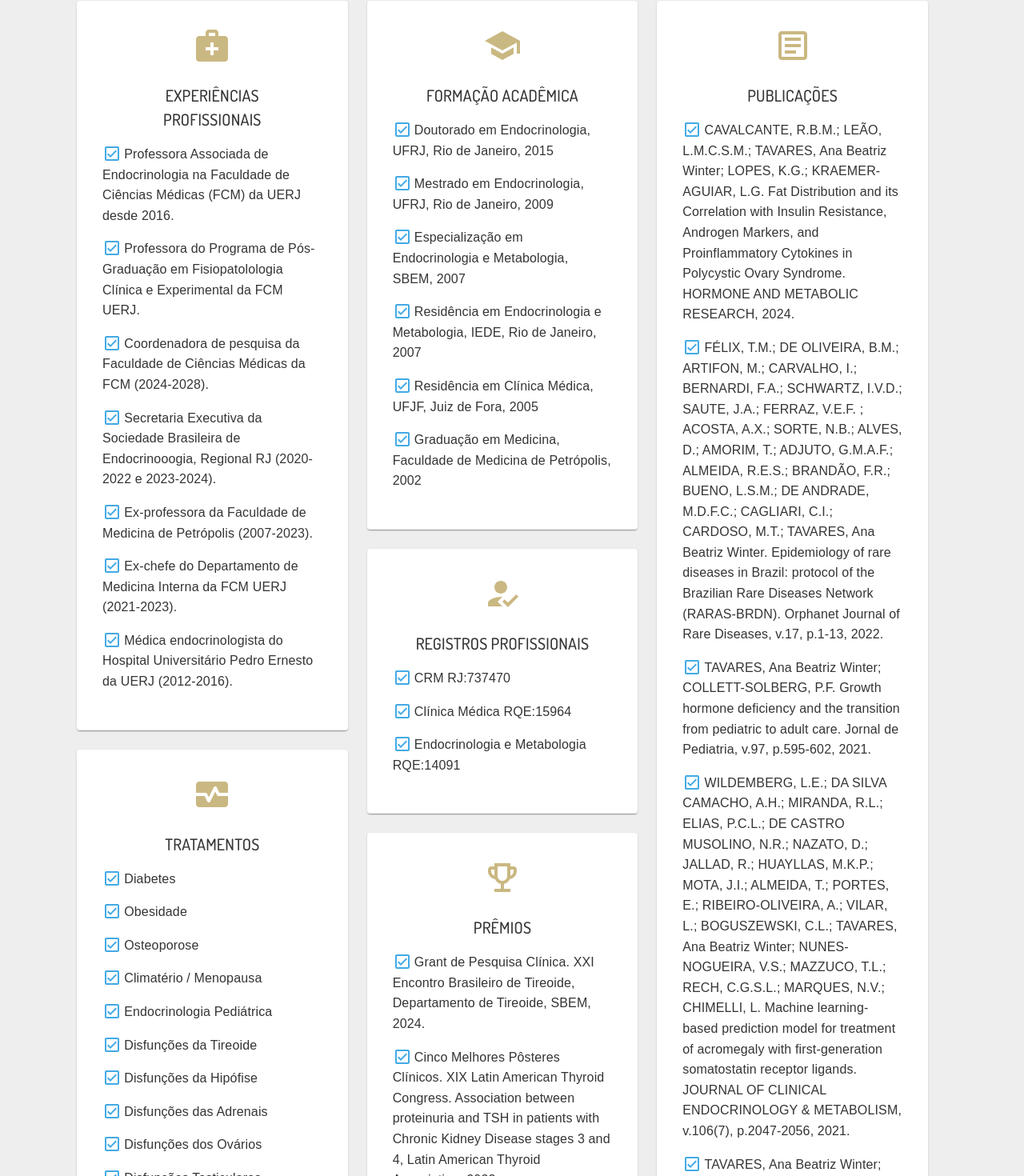
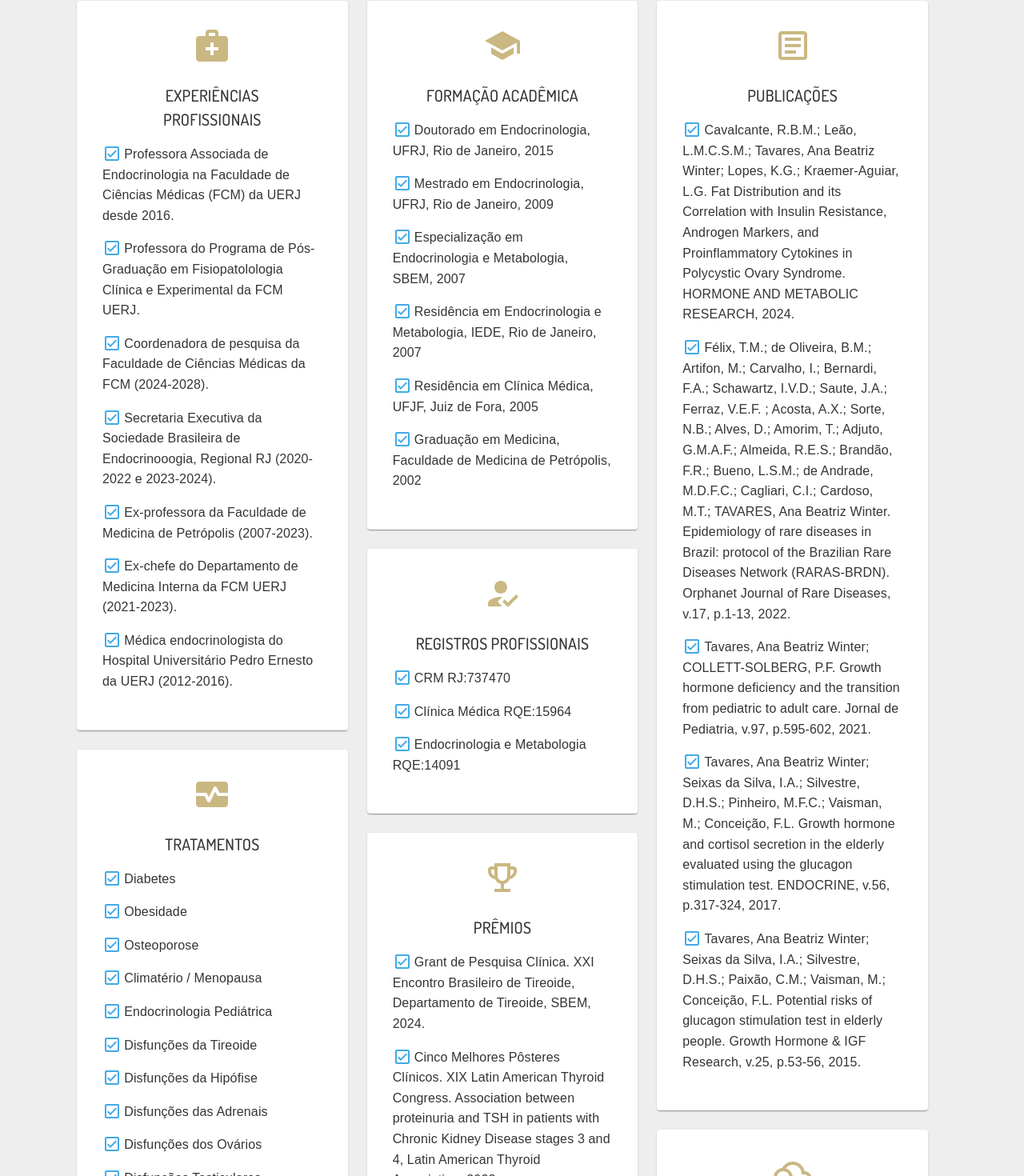
Before and after one commit to bahiensed/anabeatriz, a Next.js app: page / in a window 1280 px wide. Shown: the part 974-2444 px from the top of the page at 80% size. Built offline with nearby package versions, Linux system fonts and the light colour scheme.

Commit message:
chore: delete bibliography item

```diff
--- a/constants/index.ts
+++ b/constants/index.ts
@@ -41,12 +41,11 @@ export const cards = [
     title: "Publicações",
     icon: ArticleOutlined,
     content: [
-      "CAVALCANTE, R.B.M.; LEÃO, L.M.C.S.M.; TAVARES, Ana Beatriz Winter; LOPES, K.G.; KRAEMER-AGUIAR, L.G. Fat Distribution and its Correlation with Insulin Resistance, Androgen Markers, and Proinflammatory Cytokines in Polycystic Ovary Syndrome. HORMONE AND METABOLIC RESEARCH, 2024.",
-      "FÉLIX, T.M.; DE OLIVEIRA, B.M.; ARTIFON, M.; CARVALHO, I.; BERNARDI, F.A.; SCHWARTZ, I.V.D.; SAUTE, J.A.; FERRAZ, V.E.F. ; ACOSTA, A.X.; SORTE, N.B.; ALVES, D.; AMORIM, T.; ADJUTO, G.M.A.F.; ALMEIDA, R.E.S.; BRANDÃO, F.R.; BUENO, L.S.M.; DE ANDRADE, M.D.F.C.; CAGLIARI, C.I.; CARDOSO, M.T.; TAVARES, Ana Beatriz Winter. Epidemiology of rare diseases in Brazil: protocol of the Brazilian Rare Diseases Network (RARAS-BRDN). Orphanet Journal of Rare Diseases, v.17, p.1-13, 2022.",
-      "TAVARES, Ana Beatriz Winter; COLLETT-SOLBERG, P.F. Growth hormone deficiency and the transition from pediatric to adult care. Jornal de Pediatria, v.97, p.595-602, 2021.",
-      "WILDEMBERG, L.E.; DA SILVA CAMACHO, A.H.; MIRANDA, R.L.; ELIAS, P.C.L.; DE CASTRO MUSOLINO, N.R.; NAZATO, D.; JALLAD, R.; HUAYLLAS, M.K.P.; MOTA, J.I.; ALMEIDA, T.; PORTES, E.; RIBEIRO-OLIVEIRA, A.; VILAR, L.; BOGUSZEWSKI, C.L.; TAVARES, Ana Beatriz Winter; NUNES-NOGUEIRA, V.S.; MAZZUCO, T.L.; RECH, C.G.S.L.; MARQUES, N.V.; CHIMELLI, L. Machine learning-based prediction model for treatment of acromegaly with first-generation somatostatin receptor ligands. JOURNAL OF CLINICAL ENDOCRINOLOGY & METABOLISM, v.106(7), p.2047-2056, 2021.",
-      "TAVARES, Ana Beatriz Winter; SEIXAS DA SILVA, I.A.; SILVESTRE, D.H.S.; PINHEIRO, M.F.C.; VAISMAN, M.; CONCEIÇÃO, F.L. Growth hormone and cortisol secretion in the elderly evaluated using the glucagon stimulation test. ENDOCRINE, v.56, p.317-324, 2017.",
-      "TAVARES, Ana Beatriz Winter; SEIXAS DA SILVA, I.A.; SILVESTRE, D.H.S.; PAIXÃO, C.M.; VAISMAN, M.; CONCEIÇÃO, F.L. Potential risks of glucagon stimulation test in elderly people. Growth Hormone & IGF Research, v.25, p.53-56, 2015."
+      "Cavalcante, R.B.M.; Leão, L.M.C.S.M.; Tavares, Ana Beatriz Winter; Lopes, K.G.; Kraemer-Aguiar, L.G. Fat Distribution and its Correlation with Insulin Resistance, Androgen Markers, and Proinflammatory Cytokines in Polycystic Ovary Syndrome. HORMONE AND METABOLIC RESEARCH, 2024.",
+      "Félix, T.M.; de Oliveira, B.M.; Artifon, M.; Carvalho, I.; Bernardi, F.A.; Schawartz, I.V.D.; Saute, J.A.; Ferraz, V.E.F. ; Acosta, A.X.; Sorte, N.B.; Alves, D.; Amorim, T.; Adjuto, G.M.A.F.; Almeida, R.E.S.; Brandão, F.R.; Bueno, L.S.M.; de Andrade, M.D.F.C.; Cagliari, C.I.; Cardoso, M.T.; TAVARES, Ana Beatriz Winter. Epidemiology of rare diseases in Brazil: protocol of the Brazilian Rare Diseases Network (RARAS-BRDN). Orphanet Journal of Rare Diseases, v.17, p.1-13, 2022.",
+      "Tavares, Ana Beatriz Winter; COLLETT-SOLBERG, P.F. Growth hormone deficiency and the transition from pediatric to adult care. Jornal de Pediatria, v.97, p.595-602, 2021.",
+      "Tavares, Ana Beatriz Winter; Seixas da Silva, I.A.; Silvestre, D.H.S.; Pinheiro, M.F.C.; Vaisman, M.; Conceição, F.L. Growth hormone and cortisol secretion in the elderly evaluated using the glucagon stimulation test. ENDOCRINE, v.56, p.317-324, 2017.",
+      "Tavares, Ana Beatriz Winter; Seixas da Silva, I.A.; Silvestre, D.H.S.; Paixão, C.M.; Vaisman, M.; Conceição, F.L. Potential risks of glucagon stimulation test in elderly people. Growth Hormone & IGF Research, v.25, p.53-56, 2015."
     ],
     check: CheckBoxOutlined,
   },
```
